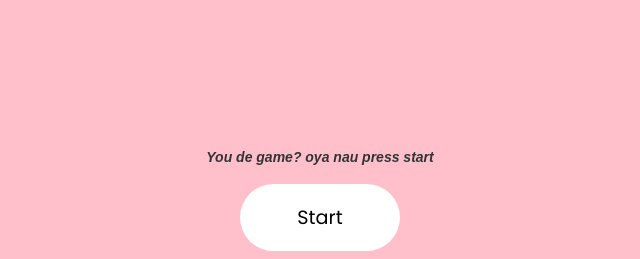
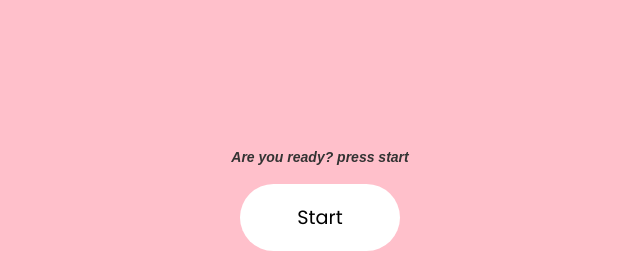
Before and after one commit to Abbyaigbe/wordgame, a plain HTML site: page index.html in a window 1280 px wide. Shown: the part 220-479 px from the top of the page, 320-960 px from the left. Drawn offline with Linux system fonts and the light colour scheme.

Commit message:
Update index.html

```diff
--- a/index.html
+++ b/index.html
@@ -21,7 +21,7 @@
     <div class="controls-container">
       <div id="result"></div>
       <div id="word"></div>
-      <h2> You de game? oya nau press start</h2>
+      <h2> Are you ready? press start</h2>
       <br>
       <button id="start">Start</button>
     </div>
```
